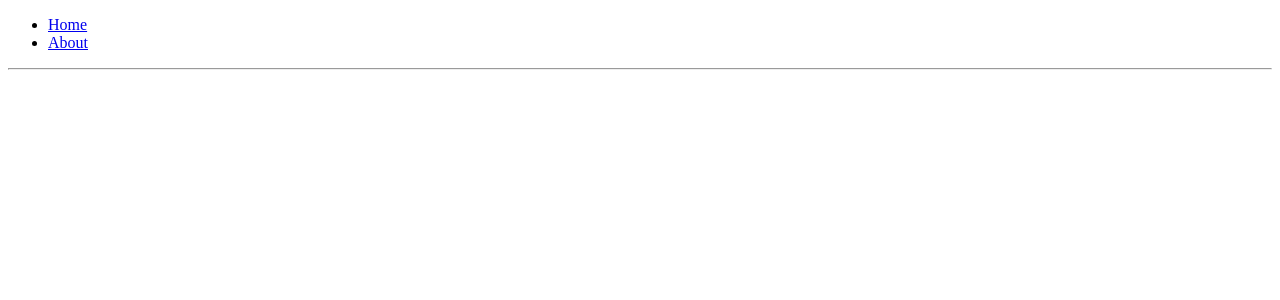
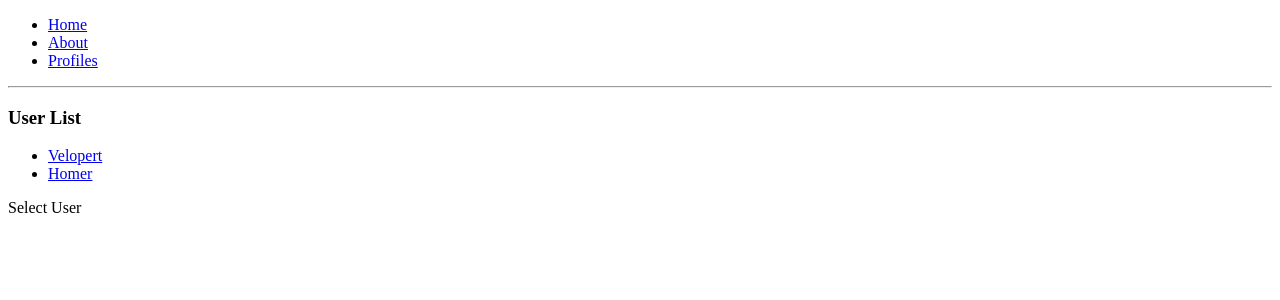
Before and after one commit to sa2z/react-router, a React (Create React App) app: page /profiles in a window 1280 px wide. Shown: the top 300 px of the page. Built offline with nearby package versions, Linux system fonts and the light colour scheme.

Commit message:
sub_route ex_browser_tabs

```diff
--- a/src/App.js
+++ b/src/App.js
@@ -1,7 +1,7 @@
 import { Route, Link } from "react-router-dom";
 import Home from "./Home";
 import About from "./About";
-import Profile from "./Profile";
+import Profiles from "./Profiles";
 
 export default function App() {
   return (
@@ -14,13 +14,16 @@ export default function App() {
         <li>
           <Link to="/about"> About </Link>
         </li>
+        <li>
+          <Link to="/profiles"> Profiles </Link>
+        </li>
       </ul>
       <hr />
 
       {/* exact={true} 주소가 명확할경우만 표기 */}
       <Route path="/" component={Home} exact={true} />
       <Route path="/about" component={About} />
-      <Route path="/profiles/:username" component={Profile} />
+      <Route path="/profiles" component={Profiles} />
     </div>
   );
 }
--- a/src/Profile.js
+++ b/src/Profile.js
@@ -1,8 +1,8 @@
 import React from "react";
 
 const profileData = {
-  hong: {
-    name: "Mr.Hong",
+  velopert: {
+    name: "Mr.Kim",
     description: "Kind man in the world"
   },
   homer: {
--- /dev/null
+++ b/src/Profiles.js
@@ -0,0 +1,22 @@
+import React from "react";
+import Profile from "./Profile";
+import { Link, Route } from "react-router-dom";
+
+function Profiles() {
+  return (
+    <div>
+      <h3> User List </h3>
+      <ul>
+        <li>
+          <Link to="/profiles/velopert">Velopert</Link>
+        </li>
+        <li>
+          <Link to="/profiles/homer">Homer</Link>
+        </li>
+      </ul>
+      <Route path="/profiles" exact render={() => <div>Select User </div>} />
+      <Route path="/profiles/:username" component={Profile} />
+    </div>
+  );
+}
+export default Profiles;
```
